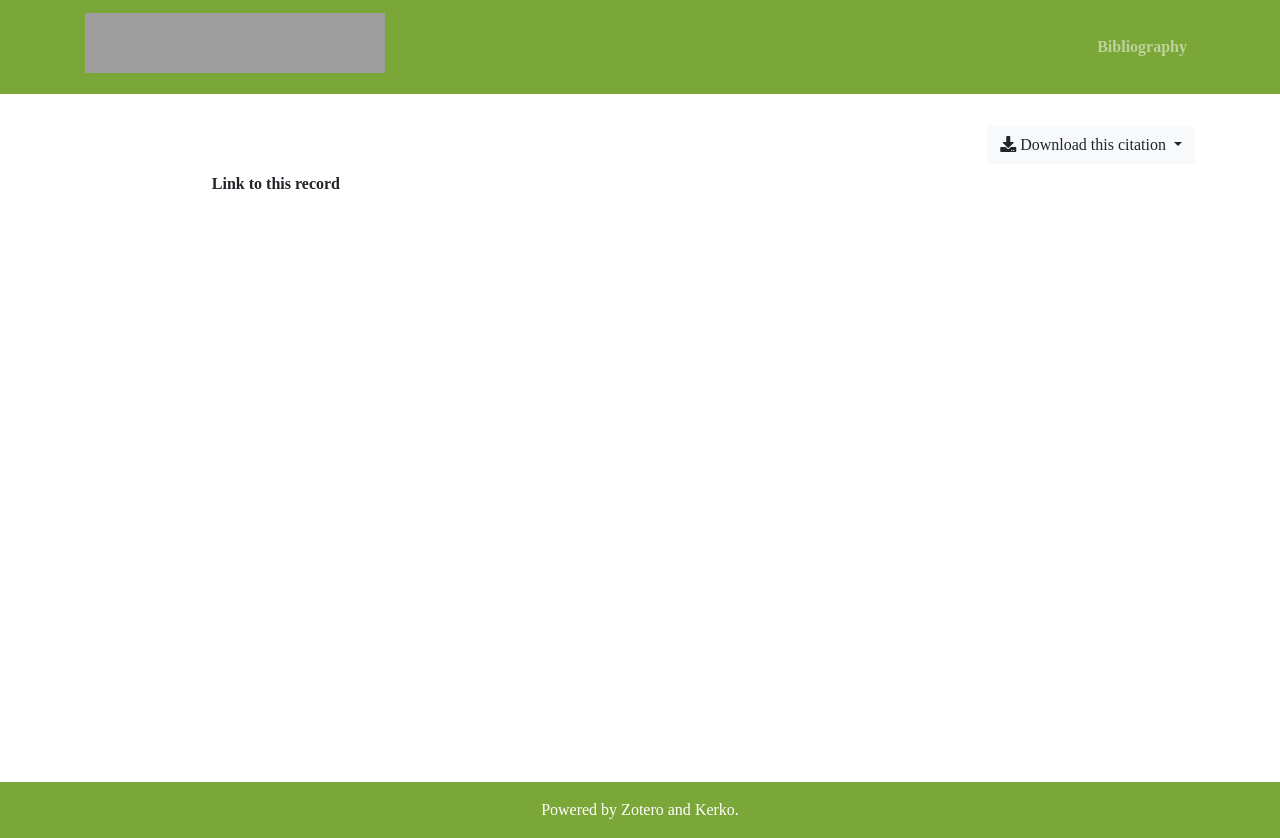
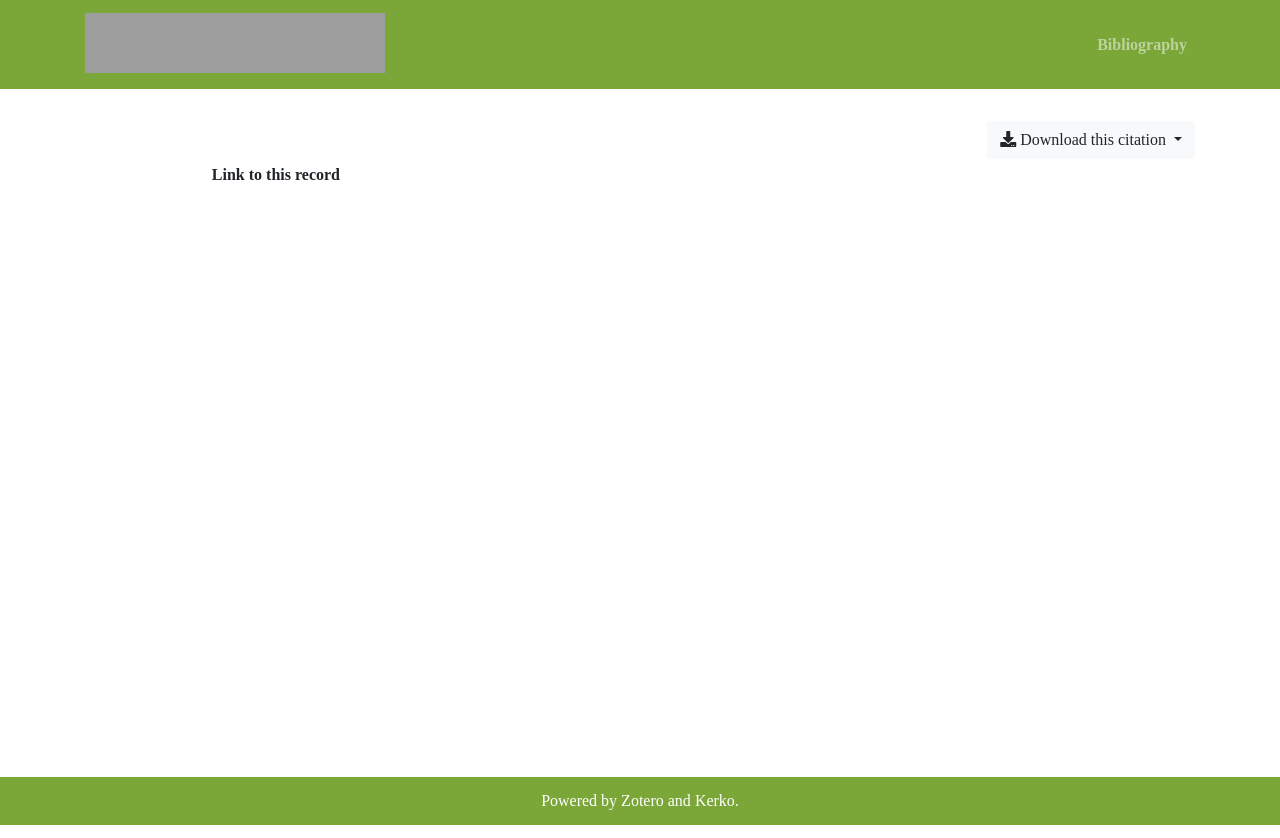
Before and after one commit to linhnguyen817/pd-publications-kerko, a Flask app: template kerko/templates/kerko/item.html.jinja2 in a window 1280 px wide. Run offline with Flask 2, Linux system fonts and the light colour scheme; the template is opened without the code that fills it, so the values that code supplies are empty; some libraries are stand-ins or nearby versions; grey boxes are pictures that could not be loaded.

Commit message:
add reset.css

```diff
--- /dev/null
+++ b/kerko/static/kerko/css/reset.css
@@ -0,0 +1,48 @@
+/* http://meyerweb.com/eric/tools/css/reset/
+   v2.0 | 20110126
+   License: none (public domain)
+*/
+
+html, body, div, span, applet, object, iframe,
+h1, h2, h3, h4, h5, h6, p, blockquote, pre,
+a, abbr, acronym, address, big, cite, code,
+del, dfn, em, img, ins, kbd, q, s, samp,
+small, strike, strong, sub, sup, tt, var,
+b, u, i, center,
+dl, dt, dd, ol, ul, li,
+fieldset, form, label, legend,
+table, caption, tbody, tfoot, thead, tr, th, td,
+article, aside, canvas, details, embed,
+figure, figcaption, footer, header, hgroup,
+menu, nav, output, ruby, section, summary,
+time, mark, audio, video {
+	margin: 0;
+	padding: 0;
+	border: 0;
+	font-size: 100%;
+	font: inherit;
+	vertical-align: baseline;
+}
+/* HTML5 display-role reset for older browsers */
+article, aside, details, figcaption, figure,
+footer, header, hgroup, menu, nav, section {
+	display: block;
+}
+body {
+	line-height: 1;
+}
+ol, ul {
+	list-style: none;
+}
+blockquote, q {
+	quotes: none;
+}
+blockquote:before, blockquote:after,
+q:before, q:after {
+	content: '';
+	content: none;
+}
+table {
+	border-collapse: collapse;
+	border-spacing: 0;
+}
--- a/kerko/templates/kerko/layout.html.jinja2
+++ b/kerko/templates/kerko/layout.html.jinja2
@@ -23,6 +23,7 @@
         <link rel="stylesheet" href="https://use.fontawesome.com/releases/v5.8.2/css/fontawesome.css" integrity="sha384-sri+NftO+0hcisDKgr287Y/1LVnInHJ1l+XC7+FOabmTTIK0HnE2ID+xxvJ21c5J" crossorigin="anonymous">
     {%- endblock fontawesome_css %}
     {%- block kerko_css %}
+        <link rel="stylesheet" href="{{ url_for('kerko.static', filename='kerko/css/reset.css') }}?201911171756">
         <link rel="stylesheet" href="{{ url_for('kerko.static', filename='kerko/css/styles.css') }}?201911171756">
     {%- endblock kerko_css %}
 {%- endblock styles %}
```
